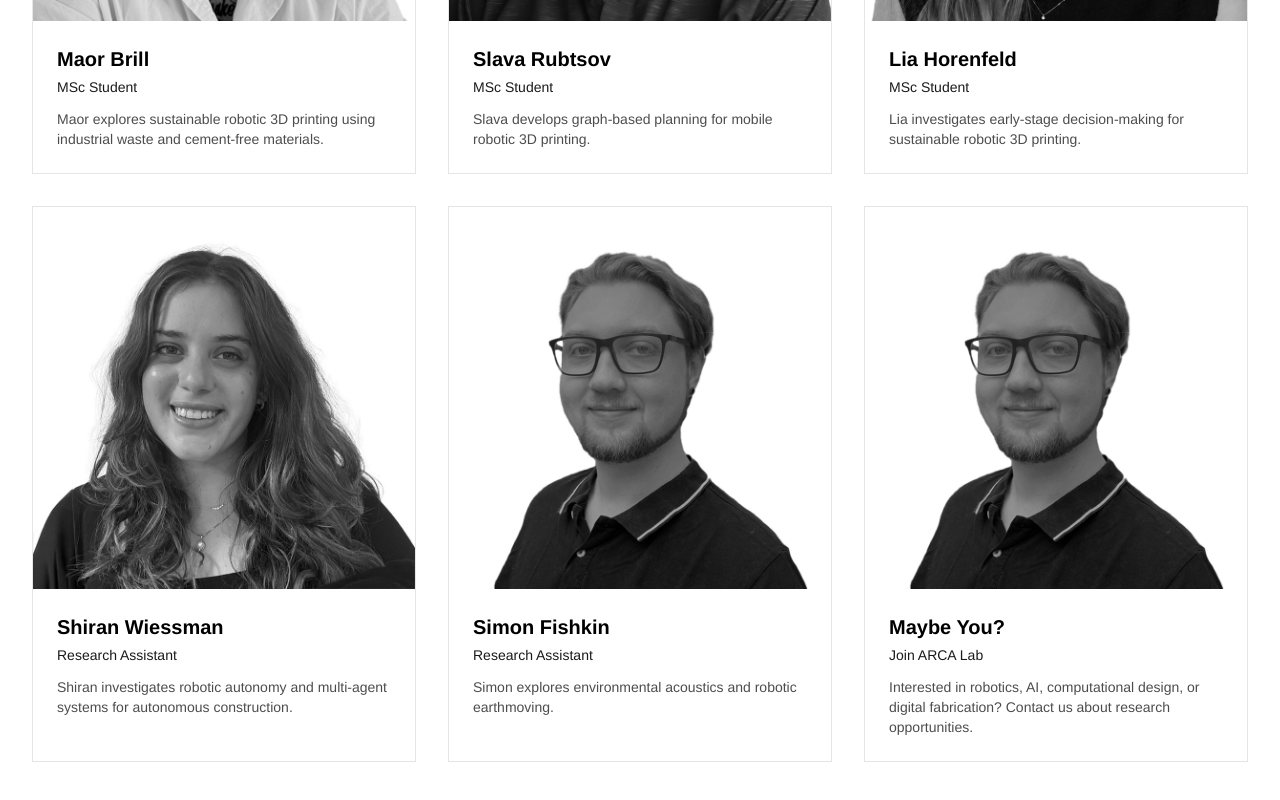
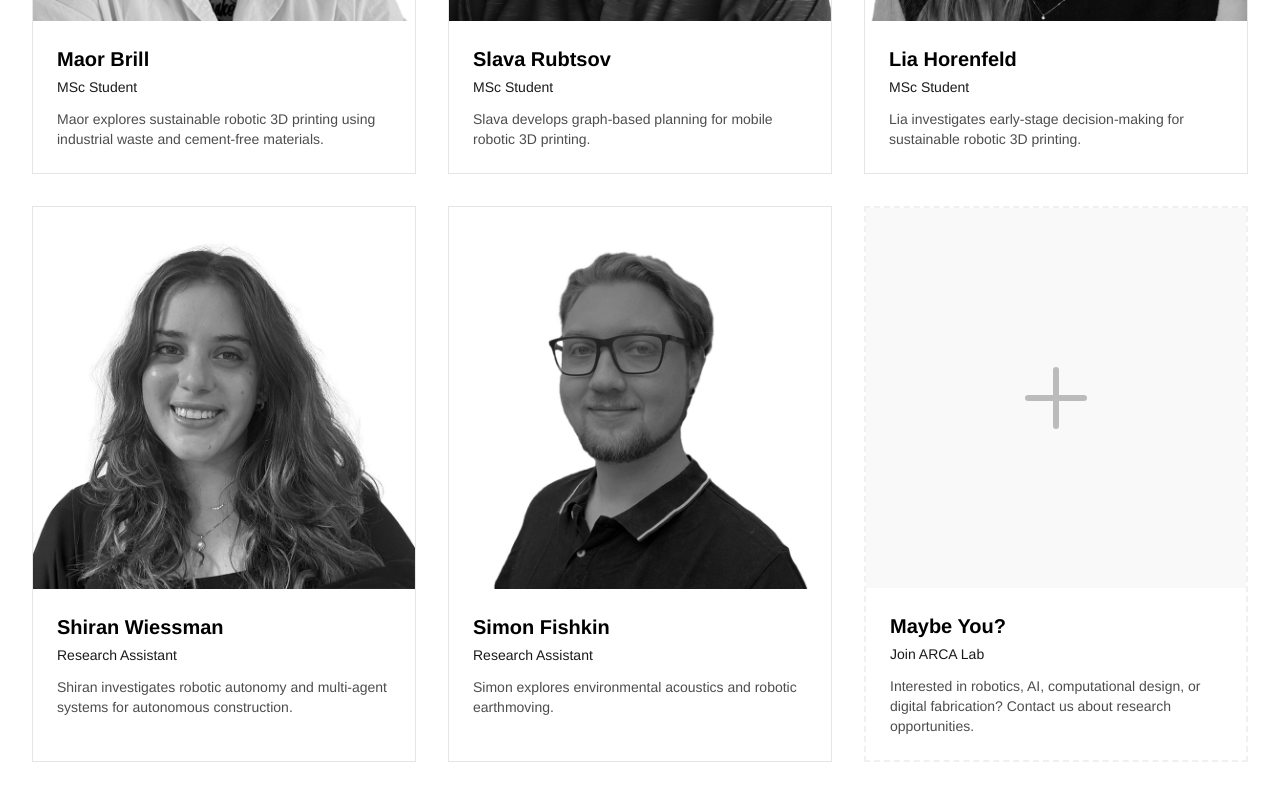
Before and after one commit to tomshaked/arcane-horizons, a React (Vite) app: page / in a window 1280 px wide. Shown: the part 8100-8900 px from the top of the page. Built offline with nearby package versions, Linux system fonts and the light colour scheme.

Commit message:
Changes
Co-authored-by: tomshaked <8398235+tomshaked@users.noreply.github.com>

```diff
--- a/src/components/TeamSection.tsx
+++ b/src/components/TeamSection.tsx
@@ -89,17 +89,63 @@ const TeamSection = () => {
       </div>
 
       <div className="grid grid-cols-1 sm:grid-cols-2 lg:grid-cols-3 gap-8">
-        {teamMembers.map((member, index) => (
+        {teamMembers.map((member, index) => {
+          const isJoinCard = index === teamMembers.length - 1;
+
+          const scrollToContact = () => {
+            const element = document.getElementById('contact');
+            if (element) {
+              element.scrollIntoView({ behavior: 'smooth' });
+            }
+          };
+
+          const handleKeyDown = (e: React.KeyboardEvent<HTMLDivElement>) => {
+            if (e.key === 'Enter' || e.key === ' ') {
+              e.preventDefault();
+              scrollToContact();
+            }
+          };
+
+          return (
             <div
               key={index}
-            className="glass-panel overflow-hidden transition-all hover:translate-y-[-8px] group animate-fade-in"
+              className={`glass-panel overflow-hidden transition-all hover:translate-y-[-8px] group animate-fade-in ${
+                isJoinCard
+                  ? 'cursor-pointer border-dashed border-2 border-border/60 hover:border-foreground/30 hover:shadow-lg hover:bg-accent/40 focus-visible:outline-none focus-visible:ring-2 focus-visible:ring-ring focus-visible:ring-offset-2'
+                  : ''
+              }`}
               style={{ animationDelay: `${0.2 + index * 0.15}s` }}
+              role={isJoinCard ? 'button' : undefined}
+              tabIndex={isJoinCard ? 0 : undefined}
+              onClick={isJoinCard ? scrollToContact : undefined}
+              onKeyDown={isJoinCard ? handleKeyDown : undefined}
+              aria-label={isJoinCard ? 'Join ARCA Lab - scroll to contact section' : undefined}
             >
               <div className="aspect-square overflow-hidden">
+                {isJoinCard ? (
+                  <div className="w-full h-full flex items-center justify-center bg-secondary/60 text-foreground/25 group-hover:text-foreground/45 transition-colors">
+                    <svg
+                      xmlns="http://www.w3.org/2000/svg"
+                      width="96"
+                      height="96"
+                      viewBox="0 0 24 24"
+                      fill="none"
+                      stroke="currentColor"
+                      strokeWidth="1.5"
+                      strokeLinecap="round"
+                      strokeLinejoin="round"
+                      className="w-24 h-24"
+                      aria-hidden="true"
+                    >
+                      <path d="M12 5v14M5 12h14" />
+                    </svg>
+                  </div>
+                ) : (
                   <div
                     className="w-full h-full bg-cover bg-center grayscale transition-all duration-500 group-hover:grayscale-0"
                     style={{ backgroundImage: `url(${getAssetPath(member.image)})` }}
                   />
+                )}
               </div>
               <div className="p-6">
                 <h3 className="font-display text-xl font-semibold mb-1 text-primary">{member.name}</h3>
@@ -107,7 +153,8 @@ const TeamSection = () => {
                 <p className="text-foreground/70 text-sm">{member.bio}</p>
               </div>
             </div>
-        ))}
+          );
+        })}
       </div>
     </Section>
   );
```
Lines whose indentation alone changed are shown as unchanged.
